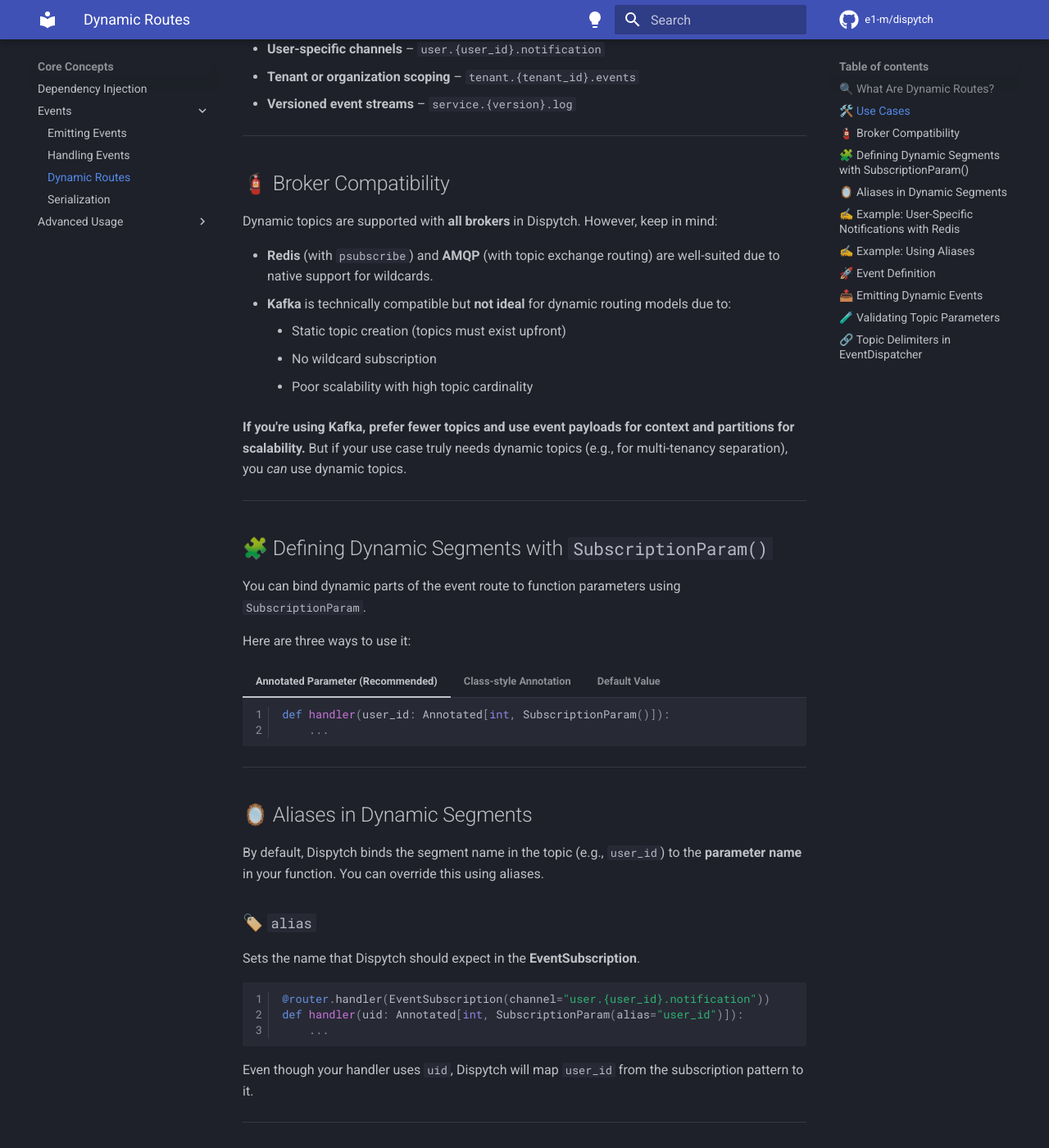
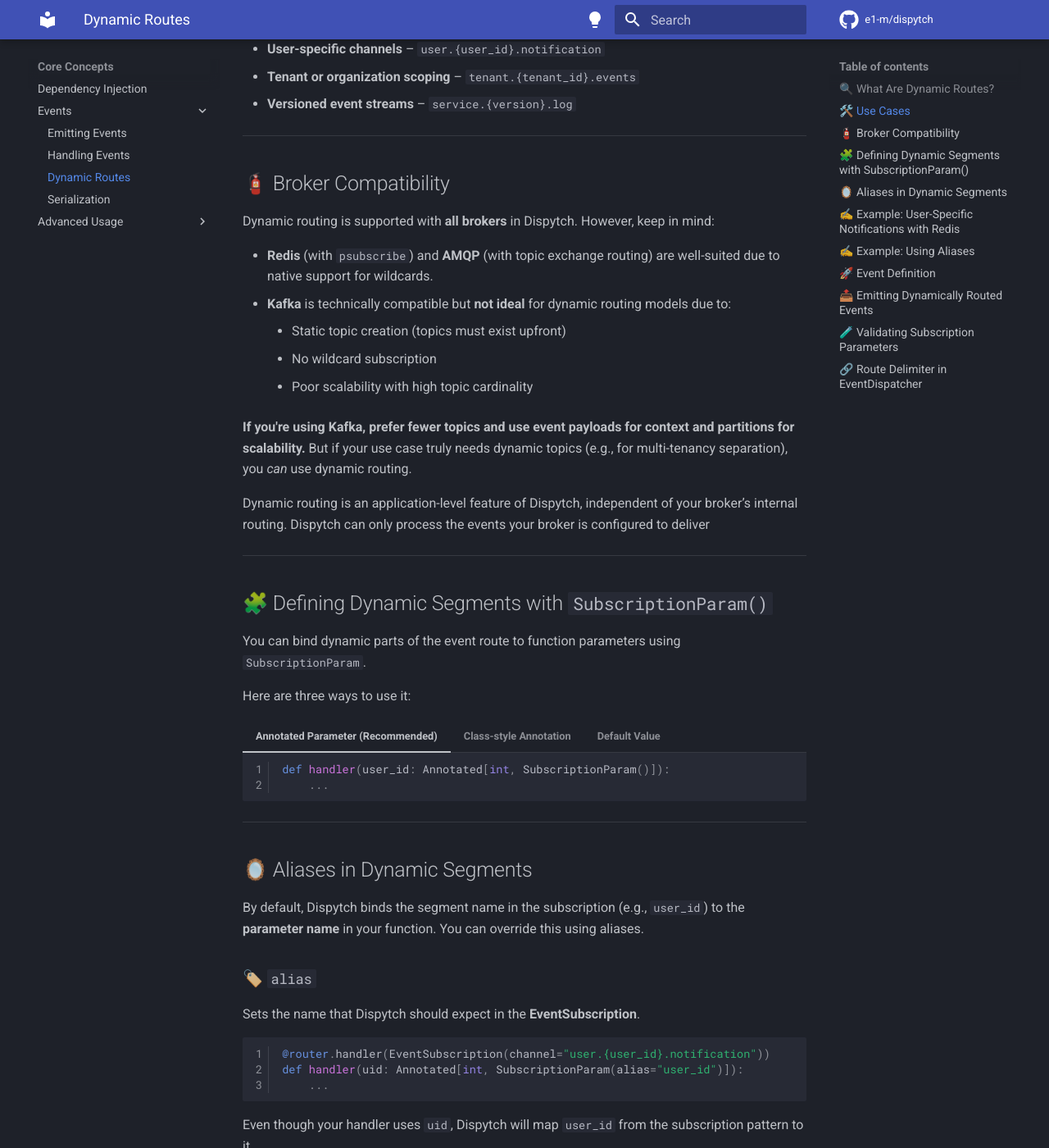
Before and after one commit to e1-m/dispytch, an MkDocs documentation site: the page built from docs/docs/concepts/dynamic_routes.md, in a window 1280 px wide and 1400 px high, scrolled down 672 px. Shown: the whole window at 82% size. Built offline with MkDocs 1.6.1 and Material for MkDocs 9.7.7, drawn with Linux system fonts in a browser that asks for light colours; comment, search, counter and statistics services are not loaded; the version menu is left out; some of the changed text lies outside the part shown.

Commit message:
:memo: docs: update dynamic routes documentation

````diff
--- a/docs/docs/concepts/dynamic_routes.md
+++ b/docs/docs/concepts/dynamic_routes.md
@@ -29,7 +29,7 @@
 
 ## 🧯 Broker Compatibility
 
-Dynamic topics are supported with **all brokers** in Dispytch. However, keep in mind:
+Dynamic routing is supported with **all brokers** in Dispytch. However, keep in mind:
 
 * **Redis** (with `psubscribe`) and **AMQP** (with topic exchange routing) are well-suited due to native support for
   wildcards.
@@ -40,7 +40,10 @@
     * Poor scalability with high topic cardinality
 
 **If you're using Kafka, prefer fewer topics and use event payloads for context and partitions for scalability.**
-But if your use case truly needs dynamic topics (e.g., for multi-tenancy separation), you *can* use dynamic topics.
+But if your use case truly needs dynamic topics (e.g., for multi-tenancy separation), you *can* use dynamic routing.
+
+Dynamic routing is an application-level feature of Dispytch, independent of your broker’s internal routing.
+Dispytch can only process the events your broker is configured to deliver
 
 ---
 
@@ -85,7 +88,8 @@
 
 ## 🪞 Aliases in Dynamic Segments
 
-By default, Dispytch binds the segment name in the topic (e.g., `user_id`) to the **parameter name** in your function.
+By default, Dispytch binds the segment name in the subscription (e.g., `user_id`) to the **parameter name** in your
+function.
 You can override this using aliases.
 
 ### 🏷️ `alias`
@@ -104,8 +108,8 @@
 
 ### 🧪 `validation_alias`
 
-You can also use `validation_alias`. If you use both `alias` and `validation_alias` then **`validation_alias` takes
-precedence**.
+You can also use `validation_alias`. If you use both `alias` and `validation_alias` then `validation_alias` takes
+precedence.
 
 ```python
 @router.handler(EventSubscription(channel="user.{user_id}.notification"))
@@ -119,10 +123,13 @@
 
 ```python
 from typing import Annotated
-from dispytch import Event, SubscriptionParam
+from dispytch import Event, SubscriptionParam, Router
+from dispytch.redis import RedisEventSubscription
+
+router = Router()
 
 
-@router.handler(EventSubscription(channel="user.{user_id}.notification"))
+@router.handler(RedisEventSubscription(channel="user.{user_id}.notification"))
 async def handle_notification(event: Event, user_id: Annotated[int, SubscriptionParam()]):
     print(f"🔔 Notification for user {user_id}: {event.body}")
 ```
@@ -137,9 +144,13 @@
 
 ```python
 from typing import Annotated
-from dispytch import Event, SubscriptionParam
+from dispytch import Event, SubscriptionParam, Router
+from dispytch.redis import RedisEventSubscription
 
-@router.handler(EventSubscription(channel="user.{uid}.notification"))
+router = Router()
+
+
+@router.handler(RedisEventSubscription(channel="user.{uid}.notification"))
 async def handler(user_id: Annotated[int, SubscriptionParam(alias="uid")]):
     print(f"User ID: {user_id}")
 ```
@@ -158,7 +169,7 @@
 
 class UserNotification(EventBase):
     __router__ = EventRoute(
-      channel="user.{user_id}.notification"
+        channel="user.{user_id}.notification"
     )
 
     user_id: int
@@ -167,11 +178,11 @@
 
 ---
 
-## 📤 Emitting Dynamic Events
+## 📤 Emitting Dynamically Routed Events
 
 ```python
 await emitter.emit(
-  UserNotification(user_id=42, message="Hey there!")
+    UserNotification(user_id=42, message="Hey there!")
 )
 ```
 
@@ -183,11 +194,10 @@
 
 ---
 
-## 🧪 Validating Topic Parameters
+## 🧪 Validating Subscription Parameters
 
-Dynamic topic segments in Dispytch aren't just dumb markers. Under the hood, `TopicSegment()` has the properties of
-a **Pydantic `Field`**, which means you can apply **validation constraints** directly to values extracted from the
-route.
+Under the hood, `SubscriptionParam` has the properties of a **Pydantic `Field`**,
+which means you can apply **validation constraints** directly to values extracted from the route.
 
 This is useful when:
 
@@ -227,10 +237,10 @@
 
 ---
 
-## 🔗 Topic Delimiters in `EventDispatcher`
+## 🔗 Route Delimiter in `EventDispatcher`
 
-When using dynamic routes, Dispytch needs a way to **split subscription patterns** into segments — this is done using the
-`route_delimiter` argument in the `EventDispatcher`.
+When using dynamic routes, Dispytch needs a way to **split subscription patterns** into segments —
+this is done using the `route_delimiter` argument in the `EventDispatcher`.
 
 ```python
 dispatcher = EventDispatcher(consumer, route_delimiter='.')
@@ -246,7 +256,7 @@
 
 ### ⚠️ Important Caveat: Avoid Using the Delimiter in Substituted Values
 
-When you emit or receive an event with a dynamic topic, **substituted values must not contain the delimiter**.
+When you emit or receive an event with a dynamic route, **substituted values must not contain the delimiter**.
 For example:
 
 ```python
@@ -265,7 +275,7 @@
 ["user", "7", "45", "notification"]
 ```
 
-So you shouldn't use values that contain the delimiter, like `7.45` with `'.'` or `"user_id"` with `'_'`.
+Avoid using values that contain your delimiter, like `7.45` with `'.'` or `"user_id"` with `'_'`.
 
 ---
 
````
